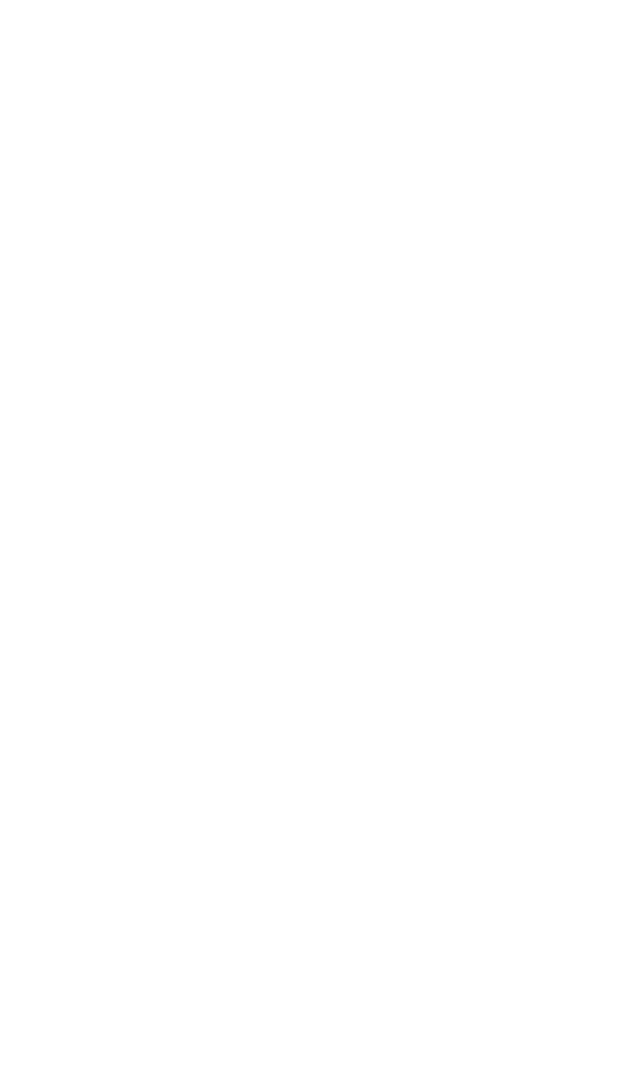
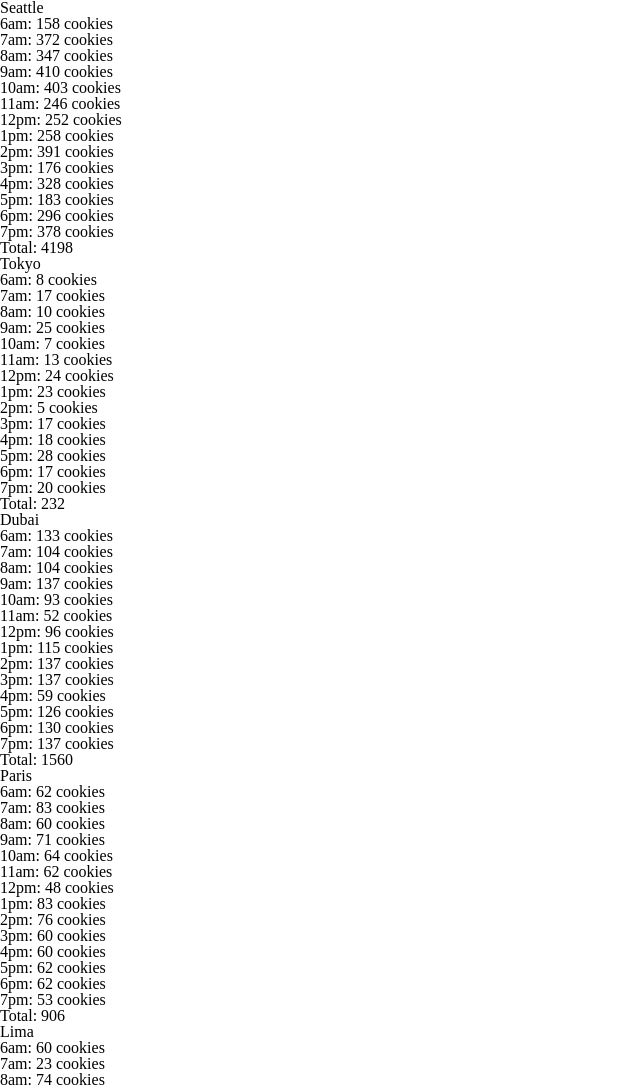
Before and after one commit to JBrockDev/cookie-stand, a plain HTML site: page sales.html in a window 1280 px wide. Shown: the top 1085 px of the page, without its empty margins (0-640 px from the left). Before the commit the page ends 800 px from the top, so only its background shows below. Drawn offline with Linux system fonts and the light colour scheme.

Commit message:
Fixed Displaying All Hours And Totals To sales.html

```diff
--- a/index.html
+++ b/index.html
@@ -6,6 +6,6 @@
       <link rel="stylesheet" href="./css/style.css">
     </head>
     <body>
-      <script src="js/app.js"></script>
+      <a href="sales.html">Sales Page</a>
     </body>
   </html>
--- a/js/app.js
+++ b/js/app.js
@@ -31,7 +31,9 @@ restaraunts.restarauntsArray = [
       max = Math.floor(this.maxCustomers);
       return Math.floor(Math.random() * (max - min + 1) + min);
     },
-    hourlySalesForTheDay: []
+    hourlySalesForTheDay: [],
+    storeOpenHour: 6,
+    storeCloseHour: 19
   },
   {
     id: 2,
@@ -57,7 +59,9 @@ restaraunts.restarauntsArray = [
       max = Math.floor(this.maxCustomers);
       return Math.floor(Math.random() * (max - min + 1) + min);
     },
-    hourlySalesForTheDay: []
+    hourlySalesForTheDay: [],
+    storeOpenHour: 6,
+    storeCloseHour: 19
   },
   {
     id: 3,
@@ -83,7 +87,9 @@ restaraunts.restarauntsArray = [
       max = Math.floor(this.maxCustomers);
       return Math.floor(Math.random() * (max - min + 1) + min);
     },
-    hourlySalesForTheDay: []
+    hourlySalesForTheDay: [],
+    storeOpenHour: 6,
+    storeCloseHour: 19
   },
   {
     id: 4,
@@ -109,7 +115,9 @@ restaraunts.restarauntsArray = [
       max = Math.floor(this.maxCustomers);
       return Math.floor(Math.random() * (max - min + 1) + min);
     },
-    hourlySalesForTheDay: []
+    hourlySalesForTheDay: [],
+    storeOpenHour: 6,
+    storeCloseHour: 19
   },
   {
     id: 5,
@@ -135,7 +143,9 @@ restaraunts.restarauntsArray = [
       max = Math.floor(this.maxCustomers);
       return Math.floor(Math.random() * (max - min + 1) + min);
     },
-    hourlySalesForTheDay: []
+    hourlySalesForTheDay: [],
+    storeOpenHour: 6,
+    storeCloseHour: 19
   }
 ];
 
@@ -180,7 +190,50 @@ getDailySales = function() {
   }
 }
 
+renderSalesData = function() {
+  let locationData = document.getElementById("locationData");
+  let restarauntDiv;
+  let restaruantUL;
+  let hourlyLI;
+  let restarauntLocation;
+  let restarauntsArray = restaraunts.restarauntsArray;
+
+  for (let i = 0; i < restarauntsArray.length; i++) {
+    let total = 0;
+    restarauntDiv = document.createElement("div");
+    restarauntDiv.id = restarauntsArray[i].id;
+    locationData.appendChild(restarauntDiv);
+    restarauntLocation = document.createElement("h3");
+    restarauntLocation.textContent = restarauntsArray[i].location;
+    restarauntDiv.appendChild(restarauntLocation);
+
+    restaruantUL = document.createElement("ul");
+    restarauntDiv.appendChild(restaruantUL);
+    for (let j = 0; j < restarauntsArray[i].hourlySalesForTheDay.length; j++) {
+      let currentHour = restarauntsArray[i].storeOpenHour + j;
+      total += restarauntsArray[i].hourlySalesForTheDay[j];
+      if (currentHour < 12) {
+        currentHour = currentHour + "am";
+      } else if (currentHour === 12) {
+        currentHour = currentHour + "pm";
+      } else {
+        currentHour = (currentHour - 12) + "pm";
+      }
+      hourlyLI = document.createElement("li");
+      hourlyLI.textContent = currentHour + ": " + restarauntsArray[i].hourlySalesForTheDay[j] + " cookies";
+      restaruantUL.appendChild(hourlyLI);
+    }
+    let totalLI = document.createElement("li");
+    totalLI.textContent = "Total: " + total;
+    restaruantUL.appendChild(totalLI);
+    console.log(restarauntsArray[i]);
+  };
+
+
+}
+
 getDailySales();
+renderSalesData();
 
 restaraunts.restarauntsArray.forEach(x => {
   console.log(x);
--- a/sales.html
+++ b/sales.html
@@ -0,0 +1,13 @@
+<!DOCTYPE html>
+  <html>
+    <head>
+      <title>Salmon Cookies - Sales Data</title>
+      <link rel="stylesheet" href="./css/reset.css">
+      <link rel="stylesheet" href="./css/style.css">
+    </head>
+    <body>
+      <section id="locationData"></section>
+      <a href="index.html">Home Page</a>
+      <script src="js/app.js"></script>
+    </body>
+  </html>
```
